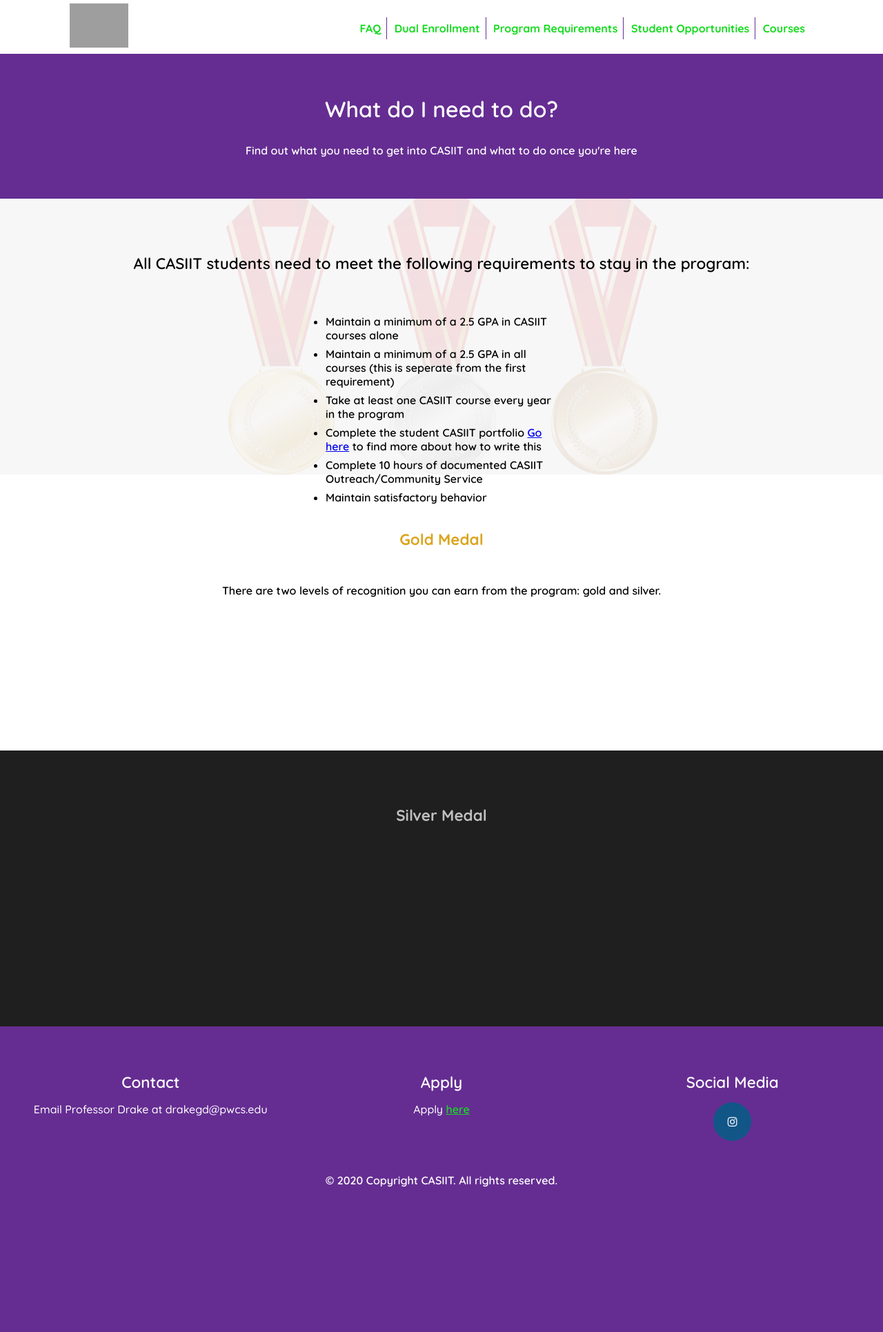
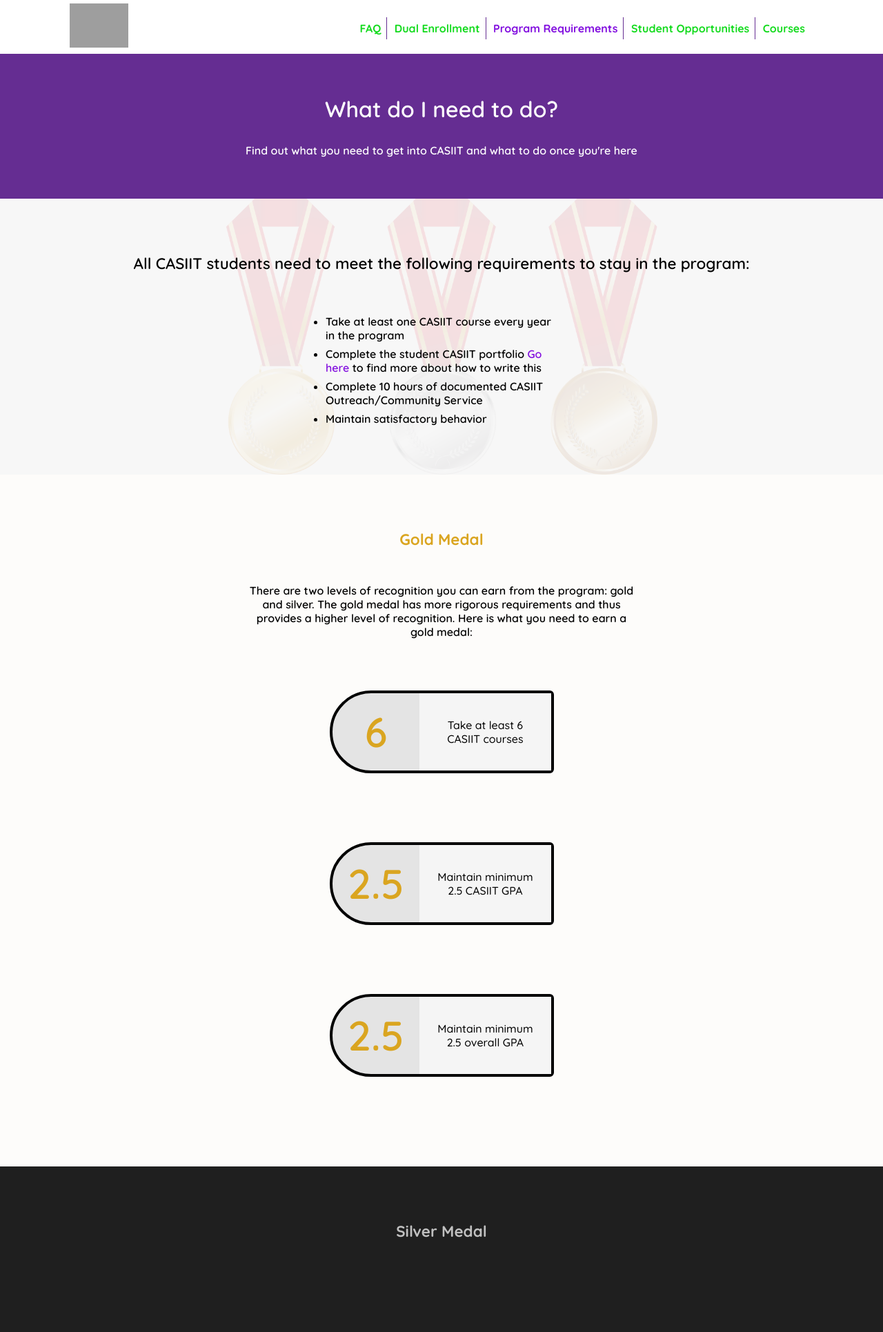
Before and after one commit to CASIIT/CASIIT-Web, a Node server app: page /program-requirements in a window 1280 px wide. Shown: the top 1931 px of the page at 69% size. Before the commit the page ends 1721 px from the top, so only its background shows below. Run offline with Node 20, Linux system fonts and the light colour scheme; some libraries are stand-ins or nearby versions; grey boxes are pictures that could not be loaded.

Commit message:
Completed gold medal requirements section of program requirements page

```diff
--- a/public/css/home.css
+++ b/public/css/home.css
@@ -177,7 +177,7 @@
     width: 30%;
     height: 100%;
     background-color: black;
-    color: #6906b9;
+    color: goldenrod;
     display:table;
     float: left;
 }
--- a/public/css/programRequirements.css
+++ b/public/css/programRequirements.css
@@ -49,7 +49,7 @@
 }
 
 .goldMedal {
-    background-color: white;
+    background-color: rgba(151, 112, 12, 0.02);
     padding: 80px;
     text-align: center;
     min-height: 50vh;
@@ -60,6 +60,70 @@
     font-weight: 700;
     margin-bottom: 50px;
     color: goldenrod;
+}
+
+.goldMedal_body {
+    margin: 0 auto;
+    width: 50%;
+    /* font-size: 1.2em; */
+}
+
+.programRequirementsList {
+    margin-top: 25px;
+    display:flex;
+    justify-content: center;
+    flex-wrap: wrap;
+    flex-direction: row;
+}
+
+.programRequirementsList li {
+    list-style-type: none;
+    width: 325px;
+    height: 120px;
+    border: 4px solid black;
+    border-radius: 12px;
+    border-top-left-radius: 120px;
+    border-bottom-left-radius: 120px;
+    margin: 50px;
+    background-size: 100%;
+    background-color: rgb(228, 228, 228);
+}
+
+.programRequirements_numbering {
+    width: 40%;
+    height: 100%;
+    /* background-color: ; */
+    color: goldenrod;
+    display:table;
+    float: left;
+}
+
+.programRequirements__number {
+    display: table-cell;
+    vertical-align: middle;
+    font-size: 3.75em;
+}
+
+.programRequirements_liContent {
+    float: right;
+    width: 60%;
+    height: 100%;
+    display:table;
+    background-color: whitesmoke;
+    padding: 10px;
+}
+
+.programRequirements_liContentText {
+    display:table-cell;
+    vertical-align: middle;
+    font-weight: 500;
+    color: black;
+    padding-left: 5px;
+    padding-right: 5px;
+}
+
+.clear {
+    clear: both;
 }
 
 .silverMedal {
--- a/views/program-requirements.ejs
+++ b/views/program-requirements.ejs
@@ -22,6 +22,11 @@
 <body>
     <%include embeds/header.ejs%>
 
+    <script type="text/javascript" src="js/header.js"></script>
+    <script>
+        highlightActiveLink("program requirements",);
+    </script>
+
     <div class="main">
         <h1 class="mainTitle">What do I need to do?</h1>
         <h3 class="mainSubTitle">Find out what you need to get into CASIIT and what to do once you're here</h3>
@@ -33,10 +38,8 @@
             <div class="generalRequirements_bodyMain">
 
                 <ul class="generalRequirements_list">
-                    <li>Maintain a minimum of a 2.5 GPA in CASIIT courses alone</li>
-                    <li>Maintain a minimum of a 2.5 GPA in all courses (this is seperate from the first requirement)</li>
                     <li>Take at least one CASIIT course every year in the program</li>
-                    <li>Complete the student CASIIT portfolio <a href="casiit_portfolio">Go here</a> to find more about how to write this</li>
+                    <li>Complete the student CASIIT portfolio <a class="inlineLinks purpleText toGreenOnHover" href="casiit_portfolio">Go here</a> to find more about how to write this</li>
                     <li>Complete 10 hours of documented CASIIT Outreach/Community Service</li>
                     <li>Maintain satisfactory behavior</li>
                 </ul>
@@ -46,8 +49,42 @@
 
     <div class="goldMedal">
         <h2 class="goldMedal_header">Gold Medal</h2>
-        <div class="goldMedal_left">
-            <p>There are two levels of recognition you can earn from the program: gold and silver.  </p>
+        <div class="goldMedal_body">
+            <p>There are two levels of recognition you can earn from the program: gold and silver. The gold medal
+                has more rigorous requirements and thus provides a higher level of recognition.  Here is what you need
+                to earn a gold medal: </p>
+
+                <ul class="programRequirementsList">
+                    <li>
+                        <div class="programRequirements_numbering">
+                            <div class="programRequirements__number">6</div>
+                        </div>
+                        <div class="programRequirements_liContent">
+                            <div class="programRequirements_liContentText">Take at least 6 CASIIT courses</div>
+                        </div>
+
+                        <div class="clear"></div>
+                    </li>
+                    <li>
+                        <div class="programRequirements_numbering">
+                            <div class="programRequirements__number">2.5</div>
+                        </div>
+                        <div class="programRequirements_liContent">
+
+                            <div class="programRequirements_liContentText">Maintain minimum 2.5 CASIIT GPA</div>
+                        </div>
+                        <div class="clear"></div>
+                    </li>
+                    <li>
+                        <div class="programRequirements_numbering">
+                            <div class="programRequirements__number">2.5</div>
+                        </div>
+                        <div class="programRequirements_liContent">
+                            <div class="programRequirements_liContentText">Maintain minimum 2.5 overall GPA</div>
+                        </div>
+                        <div class="clear"></div>
+                    </li>
+                </ul>
         </div>
     </div>
 
```
Also changed, not shown: views/programRequirements.ejs (deleted, +0 -41 lines).
